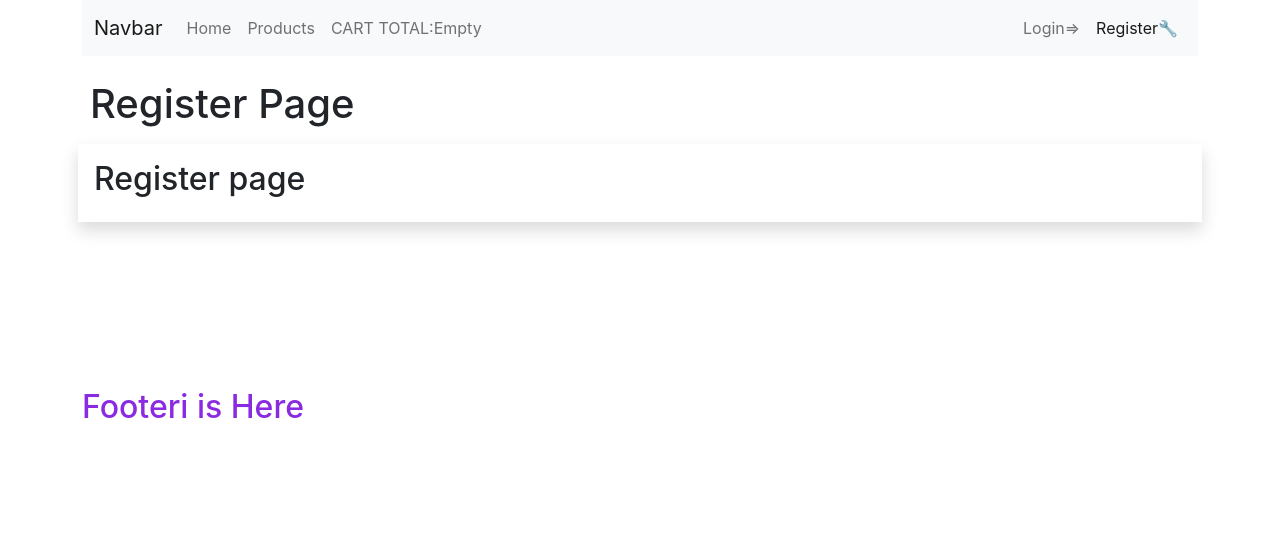
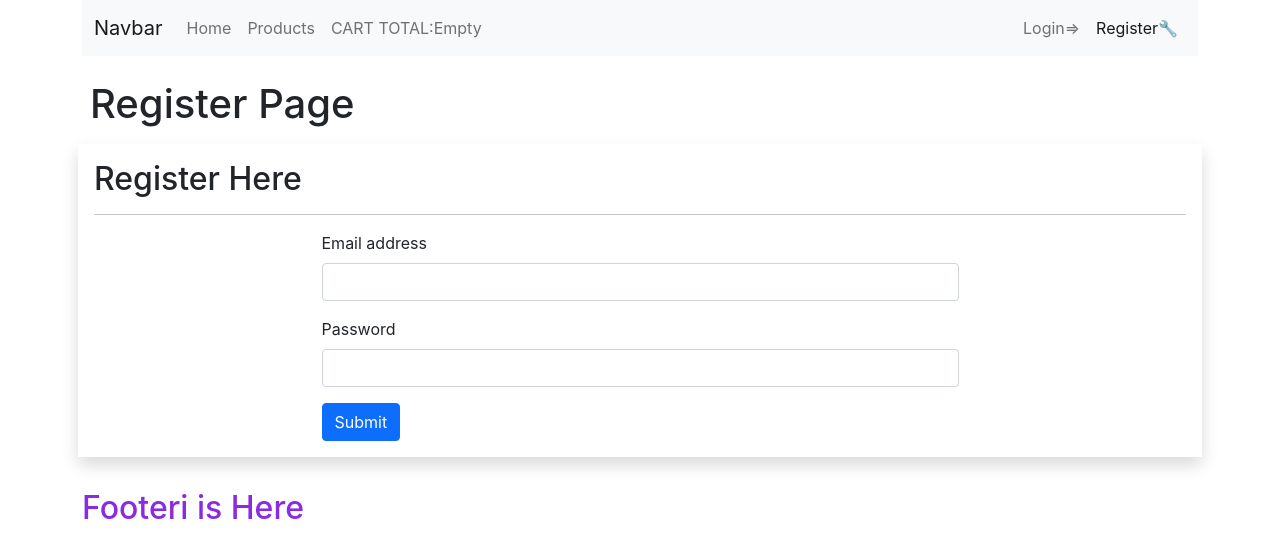
Before and after one commit to Beka-Okropiridze/React-test-site, a React (Create React App) app: page /register in a window 1280 px wide. Shown: the top 558 px of the page. Built offline with nearby package versions, Linux system fonts and the light colour scheme.

Commit message:
8 1/2
L8

```diff
--- a/src/Routes.js
+++ b/src/Routes.js
@@ -4,7 +4,7 @@ import { lazy, Suspense } from 'react';
 
 import {Login} from './pages/login';
 import {Register} from './pages/register';
-import { Profile } from './pages/profile';
+import  Profile  from './pages/profile'; //ესე იმპორტი იმიტომ წერია რომ withAuthProtection-ში მაქ იქით გახვეული Profile-კომპონენტი
 import { NoMatch } from './pages/NoMatch';
 import {Home} from './pages/home';
 import { Loader } from './atoms';
@@ -33,7 +33,7 @@ export const AllRoutes = () => {
                         <ShoppingCart />
                     </Suspense>
                 }/>
-                <Route path={routes.PROFILE_PATH} element={<Profile />} />
+                <Route path={routes.PROFILE_PATH} element={<Profile title='Page TitleP' />} />
                 <Route path={routes.LOGIN_PATH} element={<Login />} />
                 <Route path={routes.REGISTER_PATH} element={<Register />} />
                 {/* route მუშაობს დამთხვევების პრინციპით თუ ზემოთ არაფერი დაემთხვა მაშინ ჩამოდის ქვემოთ რა წერია მაგაზე, * ნიშნავს
--- a/src/api/auth.service.js
+++ b/src/api/auth.service.js
@@ -16,7 +16,9 @@ export const loginAsync = async (data) => {
 
 export const registerAsync = async (data) => {
     try {
-
+        const response = await axios.post('/register', data);
+        console.log('resp', response);
+        return response.data
     } catch (err) {
         console.log('__loginAsyncError__', err);
         return null;
--- a/src/components/header/rightNavigation.js
+++ b/src/components/header/rightNavigation.js
@@ -2,10 +2,12 @@ import { NavLink } from "react-router-dom";
 import { useAuthProvider } from "../../providers/authProvider/authProvider";
 import {LOGIN_PATH, REGISTER_PATH, PROFILE_PATH} from '../../utils';
 import { Button } from "../../atoms";
+import { useCart } from '../../providers/CartProvider';
 
 export const RightNavigation = () => {
 
     const {user, logout} = useAuthProvider();
+    const { resetBucket } = useCart();
 
     const renderGuestNavLink = () => {
 
@@ -34,7 +36,10 @@ export const RightNavigation = () => {
                     </NavLink>
                 </li>
                 <li className="nav-item">
-                    <Button className='btn btn-link nav-link' onClick={logout}>Log Out</Button>
+                    <Button className='btn btn-link nav-link' onClick={() => {
+                        logout()
+                        resetBucket()
+                    }}>Log Out</Button>
                 </li>
             </>
         )
--- a/src/components/outh/RegisterForm.js
+++ b/src/components/outh/RegisterForm.js
@@ -1,62 +1,50 @@
-// import { useForm } from "react-hook-form";
-// import { Forma } from "../../atoms";
-// import { Button } from "../../atoms";
-// import { registerAsync } from "../../api/register.service";
+import { useForm } from "react-hook-form";
+import { Forma } from "../../atoms";
+import { Button } from "../../atoms";
+import { useAuthProvider } from "../../providers/authProvider/authProvider";
+export const RegisterForm = () => {
+    const { register, handleSubmit, formState: { errors } } = useForm();
 
-export const RegisterForm = () => {
+    const { register: signUp } = useAuthProvider()
 
-    // const { register, handleSubmit, formState: {errors}} = useForm();
-
-    // const onSubmit = async (RegisterData) => {
-    //     const userReg = await registerAsync(RegisterData)
-    //     console.log('RegData', userReg);
-    // }
+    const onSubmit = (signUpData) => {
+        console.log('--signUpData--', signUpData);
+        signUp(signUpData);
+    }
 
     return (
-        <h2>Register page</h2>
-    //     <Forma onSubmit={handleSubmit(onSubmit)}>
-    //         <h2>Register Form</h2>
-    //         <hr />
+        <Forma onSubmit={handleSubmit(onSubmit)}>
+            <h2>Register Here</h2>
+            <hr />
+            <div className="col-7 m-auto">
+                <div className="mb-3">
+                    <label htmlFor="email" className="form-label">Email address</label>
+                    <input type="email" className="form-control" id="email" {...register('email', {
+                        required: true
+                    })} />
+                    {errors.email && (
+                        <div id="emailHelp" className="form-text text-danger">
+                            Email is required.
+                        </div>
+                    )}
+                </div>
+                <div className="mb-3">
+                    <label htmlFor="password" className="form-label">Password</label>
+                    <input type="password" className="form-control" id="password" {...register('password', {
+                        required: true
+                    })} />
+                    {errors.password && (
+                        <div id="passwordHelp" className="form-text text-danger">
+                            Password is required.
+                        </div>
+                    )}
+                </div>
 
-    //         <div className="col-md-4">
-    //             <label htmlFor="validationEmail" className="form-label">Email</label>
-    //             <div className="input-group has-validation">
-    //                 <span className="input-group-text" id="inputGroupPrepend3">@</span>
-    //                 <input type="text" className="form-control is-valid"  id="validationEmail"
-    //                  {...register('email', {
-    //                     required:true
-    //                  })} required/>
-    //                 {errors.validationEmail && <div id="validationServerUsernameFeedback" className="invalid-feedback">
-    //                     Please Enter Email.
-    //                 </div>}
-    //             </div>
-    //         </div>
+                <Button type="submit" className="btn btn-primary">
+                    Submit
+                </Button>
+            </div>
 
-    //         <div className="col-md-4">
-    //             <label htmlFor="regpassword" className="form-label">Password</label>
-    //             <input type="password" className="form-control is-valid" id="regpassword" {...register('password', {
-    //                 required: true
-    //             })} required />
-    //            {errors.regpassword &&<div id="validationServer03Feedback" className="invalid-feedback">
-    //                 Please Enter Valid Password.
-    //             </div>}
-    //         </div>
-
-    //         <div className="col-12">
-    //             <div className="form-check">
-    //                 <input className="form-check-input is-valid" type="checkbox" id="invalidCheck3"   />
-    //                 <label className="form-check-label" htmlFor="invalidCheck3">
-    //                     Agree to terms and conditions
-    //                 </label>
-    //                 <div id="invalidCheck3Feedback" className="valid-feedback">
-    //                     You must agree before submitting.
-    //                 </div>
-    //             </div>
-    //         </div>
-    //         <div className="col-12">
-    //             <Button className="btn btn-primary" type="submit">Submit form</Button>
-    //         </div>
-    //     </Forma>
-    // )
+        </Forma>
     )
 };
--- /dev/null
+++ b/src/hoc/index.js
@@ -0,0 +1 @@
+export { withAuthProtection } from './withAuthProtection';
--- /dev/null
+++ b/src/hoc/withAuthProtection.js
@@ -0,0 +1,23 @@
+//hoc- რეაქტისეული ფილოსოფია და შეგვიძლია გამოვიყენოთ დეკორატორ ფათერნად ქვევით მოცემული ლოგიკის მსგავსად სხვა პარალელების გავლებაც შეიძლება
+//hoc იგივე hired order component-ი არის  კომპონენტი რომელიც პარამეტრად იღებს მეორე კომპონენტს ანუ რისი გახვევაც გვინდა რაღაცა ლოგიკაში
+// და აბრუნებს სხვა კომპონენტს რომელშიც უკვე არის ეს კომპონენტი მოთავსებული მაგრამ ამ დაბრუნებულ კომპონენტში მე შემიძლია რაღაც რეაქტის
+// ლოგიკა მეწეროს
+import { useRequireAuth } from "../components/hooks";
+import { Loader } from "../atoms";
+
+
+export const withAuthProtection = (WrappedComponent) => {
+    const AuthProtection = (props) => {
+        const auth = useRequireAuth();
+
+        if (!auth) {
+            return <Loader />
+        }
+
+        return <WrappedComponent {...props} />
+    }
+
+    AuthProtection.displayName= 'AuthProtection';
+
+    return AuthProtection;
+}
--- a/src/pages/profile/profile.js
+++ b/src/pages/profile/profile.js
@@ -1,8 +1,16 @@
+//Profile კომპონენტი ჯერ გადის withAuthProtection-ის მანიპულაციებს და მერე იხატება, ამიტომ ეს title ფროფსი უნდა გავატაროთ with-A-P-ის
+// კომპონენტის რეთარნში რომელიც რეალურად Profile-ია და მანდაც გავუწეროთ ...props
+import PropTypes from 'prop-types';
 
-export const Profile = () => {
+export const Profile = ({title}) => {
     return(
         <div className="row p-2">
             <h1>Profile Page</h1>
+            <h3>{title}</h3>
         </div>
     )
-}
+};
+
+Profile.propTypes = {
+    title: PropTypes.string.isRequired
+};
--- a/src/providers/authProvider/authProvider.js
+++ b/src/providers/authProvider/authProvider.js
@@ -1,6 +1,6 @@
 import { createContext, useContext } from "react"; //localStorage-ში უნდა შევინახო ტოკენ
 import { useLocalStorage } from "../../components/hooks/useLocalStorage";
-import { loginAsync } from "../../api/auth.service";
+import { loginAsync, registerAsync } from "../../api/auth.service";
 import { useNavigate } from "react-router-dom";
 import { HOME_PATH, LOGIN_PATH } from "../../utils";
 
@@ -22,7 +22,18 @@ export const AuthProvider = ({ children }) => {
             setUser(false)
          }
     };
-    const register = async (credentials) => {};
+    const register = async (credentials) => {
+        const newUser = await registerAsync(credentials);
+        console.log('newUser', newUser);
+
+        if (newUser && newUser.token) {
+            setUser(true)
+            navigate(HOME_PATH)
+         } else {
+            setUser(false)
+         }
+    };
+
     const logout = () => {
         setUser(false)
         navigate(LOGIN_PATH)
```
Also changed, not shown: src/api/register.service.js (deleted, +0 -14 lines), src/pages/profile/index.js (+7 -1 lines), src/pages/shoppingCart/shoppingCart.js (+19 -21 lines), src/providers/CartProvider/CartProvider.js (+13 -9 lines).
